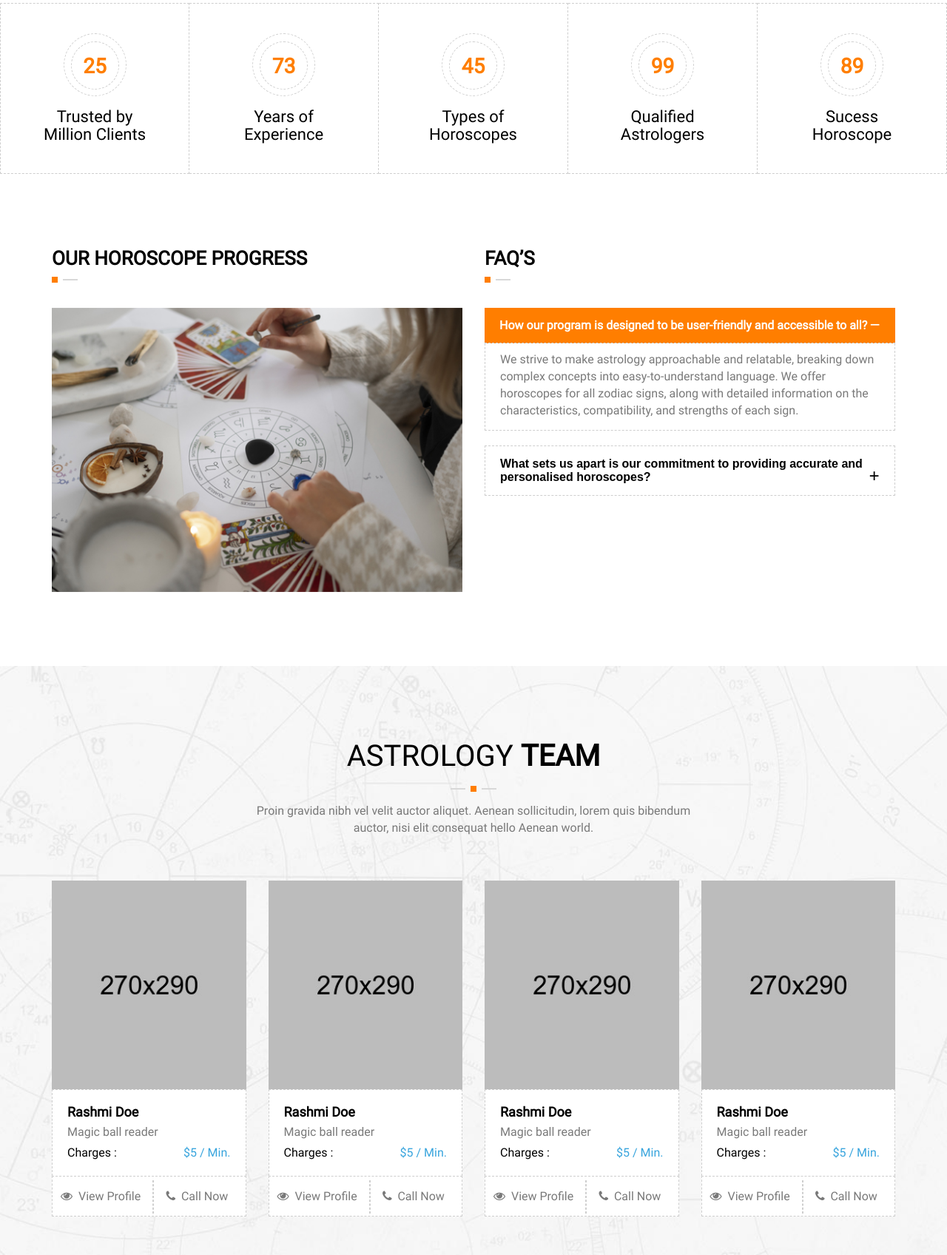
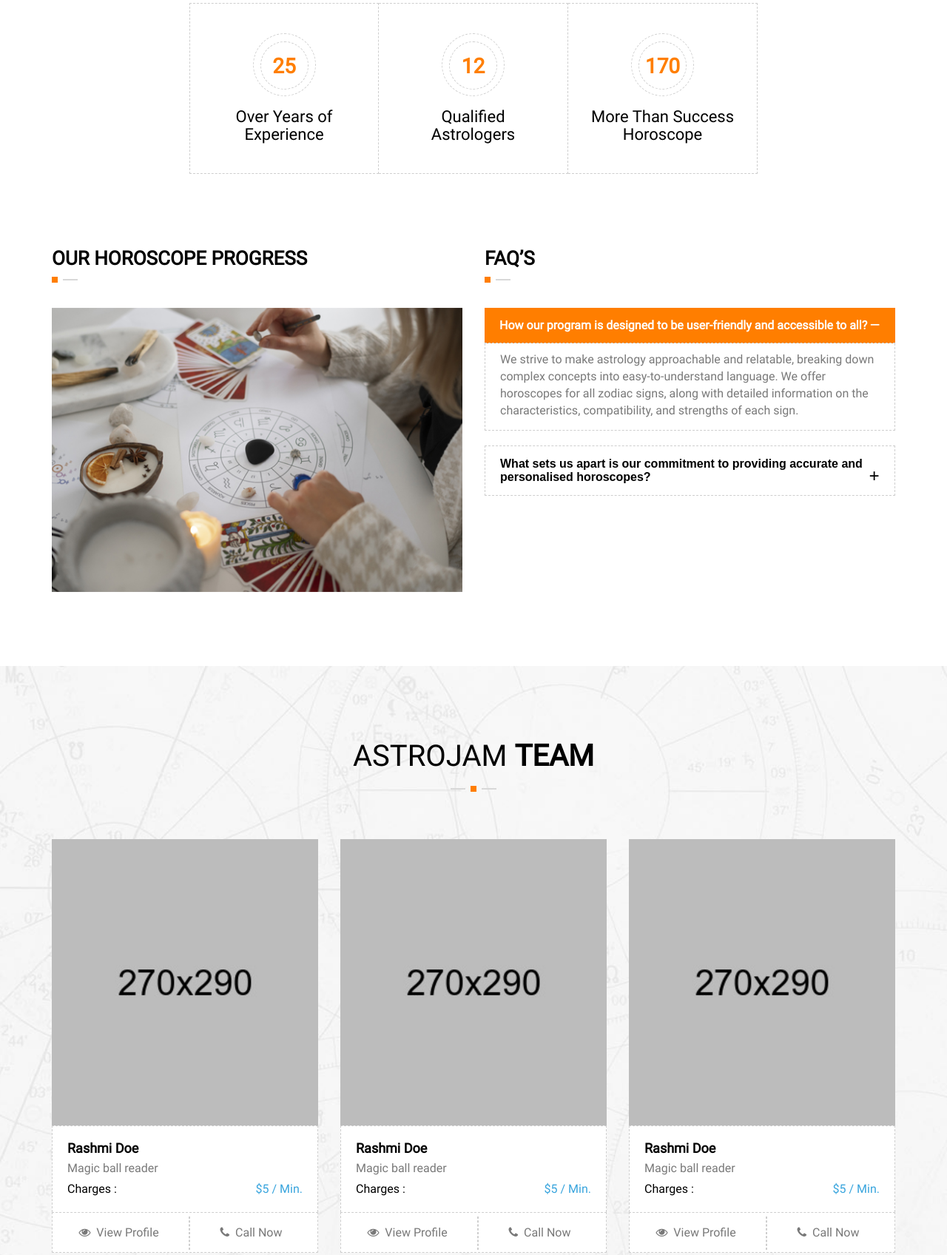
Before and after one commit to sumitpcsa/Horoscope, a plain HTML site: page about.html in a window 1280 px wide. Shown: the part 901-2597 px from the top of the page at 74% size. Drawn offline with Linux system fonts and the light colour scheme.

Commit message:
23 july Changes

```diff
--- a/about.html
+++ b/about.html
@@ -337,42 +337,42 @@
     <!-- hs about ind wrapper End -->
     <!-- hs Counter wrapper Start -->
     <div class="hs_counter_main_wrapper">
-        <div class="hs_counter_cont_wrapper hs_counter_cont_wrapper1">
+        <!-- <div class="hs_counter_cont_wrapper hs_counter_cont_wrapper1">
             <div class="count-description">
                 <div class="hs_main_cycle_main">
                     <span class="timer">25</span>
                 </div>
                 <h5 class="con1">Trusted by<br> Million Clients</h5>
             </div>
-        </div>
-        <div class="hs_counter_cont_wrapper">
+        </div> -->
+        <div class="hs_counter_cont_wrapper hs_counter_cont_wrapper1">
             <div class="count-description">
                 <div class="hs_main_cycle_main">
-                    <span class="timer">73</span>
+                    <span class="timer">25</span>
                 </div>
-                <h5 class="con2">Years of<br> Experience
+                <h5 class="con2">Over Years of<br> Experience
                 </h5>
             </div>
         </div>
         <div class="hs_counter_cont_wrapper">
             <div class="count-description">
                 <div class="hs_main_cycle_main">
-                    <span class="timer">45</span>
+                    <span class="timer">12</span>
                 </div>
-                <h5 class="con3">Types of <br> Horoscopes
+                <h5 class="con3">Qualified<br> Astrologers
                 </h5>
             </div>
         </div>
         <div class="hs_counter_cont_wrapper">
             <div class="count-description">
                 <div class="hs_main_cycle_main">
-                    <span class="timer">99</span>
+                    <span class="timer">170</span>
                 </div>
-                <h5 class="con4">Qualified <br> Astrologers
+                <h5 class="con4">More Than Success <br> Horoscope
                 </h5>
             </div>
         </div>
-        <div class="hs_counter_cont_wrapper hs_counter_cont_wrapper5">
+        <!-- <div class="hs_counter_cont_wrapper hs_counter_cont_wrapper5">
             <div class="count-description">
                 <div class="hs_main_cycle_main">
                     <span class="timer">89</span>
@@ -380,7 +380,7 @@
                 <h5 class="con4">Sucess<br> Horoscope
                 </h5>
             </div>
-        </div>
+        </div> -->
     </div>
     <!-- hs Counter wrapper End -->
     <!-- hs about progress wrapper Start -->
@@ -471,14 +471,14 @@
                 <div class="col-lg-12 col-md-12 col-sm-12 col-xs-12">
                     <div class="hs_about_heading_main_wrapper">
                         <div class="hs_about_heading_wrapper">
-                            <h2>Astrology <span> Team</span></h2>
+                            <h2>AstroJam <span> Team</span></h2>
                             <h4><span></span></h4>
-                            <p>Proin gravida nibh vel velit auctor aliquet. Aenean sollicitudin, lorem quis bibendum<br>
-                                auctor, nisi elit consequat hello Aenean world.</p>
+                            <!-- <p>Proin gravida nibh vel velit auctor aliquet. Aenean sollicitudin, lorem quis bibendum<br>
+                                auctor, nisi elit consequat hello Aenean world.</p> -->
                         </div>
                     </div>
                 </div>
-                <div class="col-lg-3 col-md-3 col-sm-6 col-xs-12">
+                <!-- <div class="col-lg-3 col-md-3 col-sm-6 col-xs-12">
                     <div class="hs_astro_team_img_main_wrapper">
                         <div class="hs_astro_img_wrapper">
                             <img src="images/content/about/astro_img1.jpg" alt="team-img">
@@ -498,8 +498,8 @@
                             </ul>
                         </div>
                     </div>
-                </div>
-                <div class="col-lg-3 col-md-3 col-sm-6 col-xs-12">
+                </div> -->
+                <div class="col-lg-4 col-md-4 col-sm-6 col-xs-12">
                     <div class="hs_astro_team_img_main_wrapper">
                         <div class="hs_astro_img_wrapper">
                             <img src="images/content/about/astro_img2.jpg" alt="team-img">
@@ -520,7 +520,7 @@
                         </div>
                     </div>
                 </div>
-                <div class="col-lg-3 col-md-3 col-sm-6 col-xs-12">
+                <div class="col-lg-4 col-md-4 col-sm-6 col-xs-12">
                     <div class="hs_astro_team_img_main_wrapper">
                         <div class="hs_astro_img_wrapper">
                             <img src="images/content/about/astro_img3.jpg" alt="team-img">
@@ -541,7 +541,7 @@
                         </div>
                     </div>
                 </div>
-                <div class="col-lg-3 col-md-3 col-sm-6 col-xs-12">
+                <div class="col-lg-4 col-md-4 col-sm-6 col-xs-12">
                     <div class="hs_astro_team_img_main_wrapper">
                         <div class="hs_astro_img_wrapper">
                             <img src="images/content/about/astro_img4.jpg" alt="team-img">
```
Also changed, not shown: contact.html (+5 -5 lines), index.html (+14 -12 lines).
